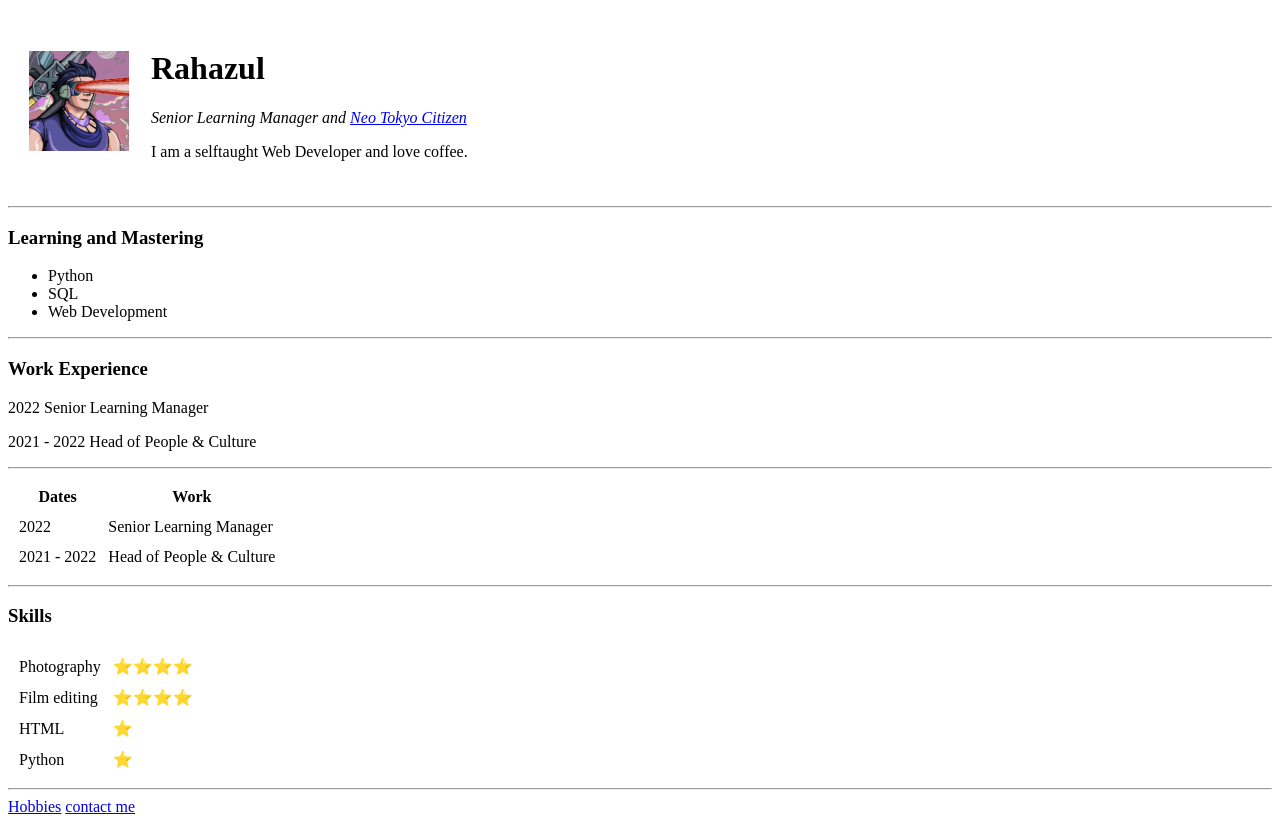
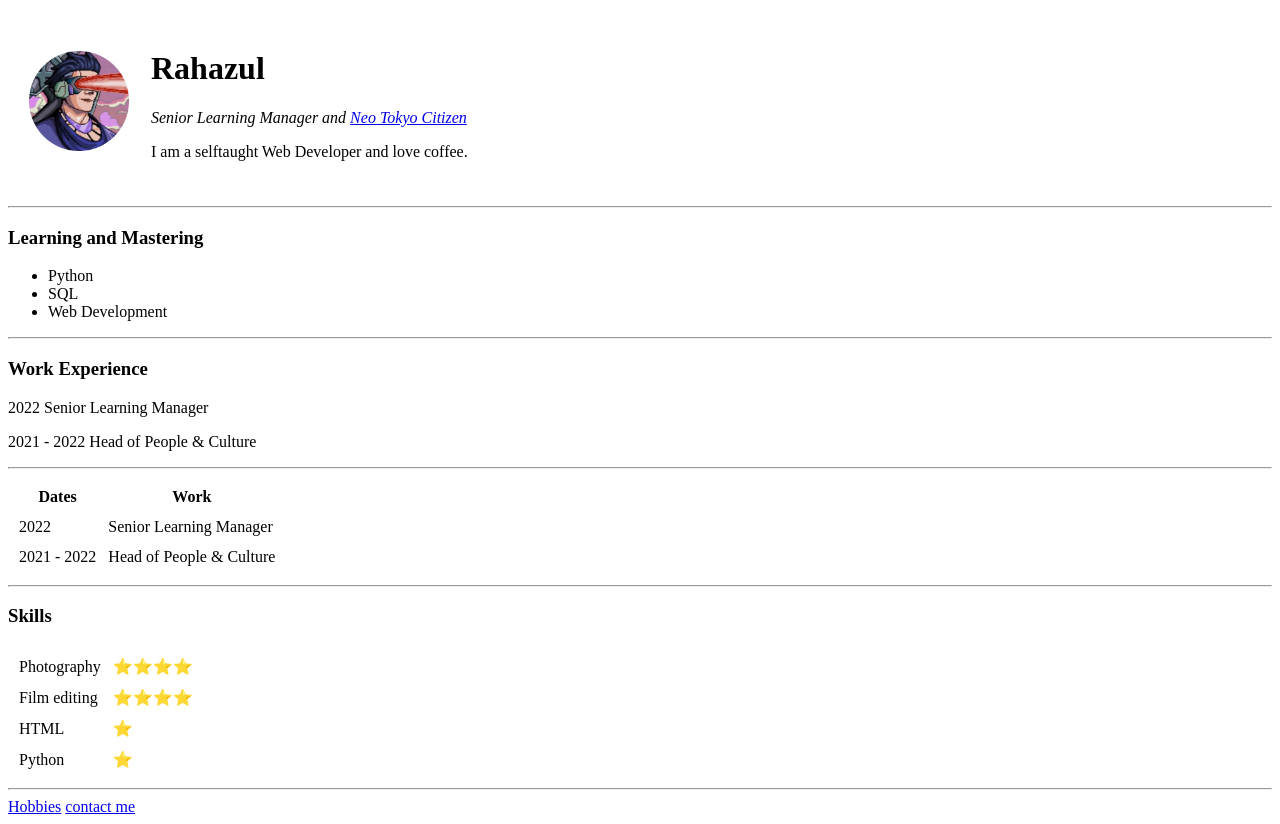
Before and after one commit to ElvidS/CV, a plain HTML site: page index.html in a window 1280 px wide. Drawn offline with Linux system fonts and the light colour scheme.

Commit message:
Update index.html

```diff
--- a/index.html
+++ b/index.html
@@ -9,7 +9,7 @@
 <body>
   <table cellspacing=20>
     <thead>
-      <td><img src="https://github.com/ElvidS/CV/blob/main/Images/lFrFXIui_400x400.jpg" alt="Image of the user" width="100" height="100" /></td>
+      <td><img src="https://github.com/ElvidS/CV/blob/main/Images/lFrFXIui_400x400-modified.png" alt="Image of the user" width="100" height="100" /></td>
       <td>
         <h1>Rahazul</h1>
         <p><em>Senior Learning Manager and <a href="https://neotokyo.codes/community-home">Neo Tokyo Citizen</a></em></p>
```
